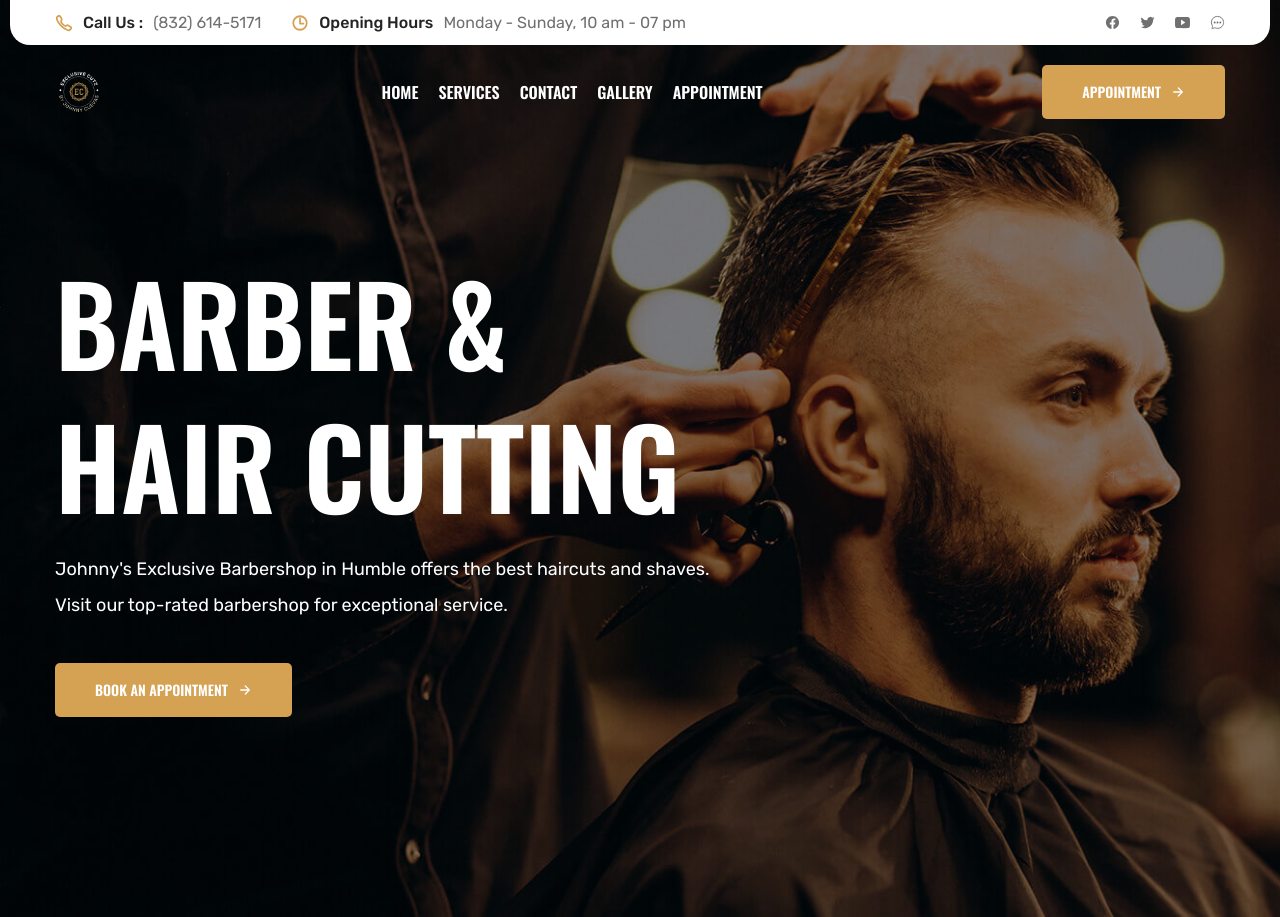
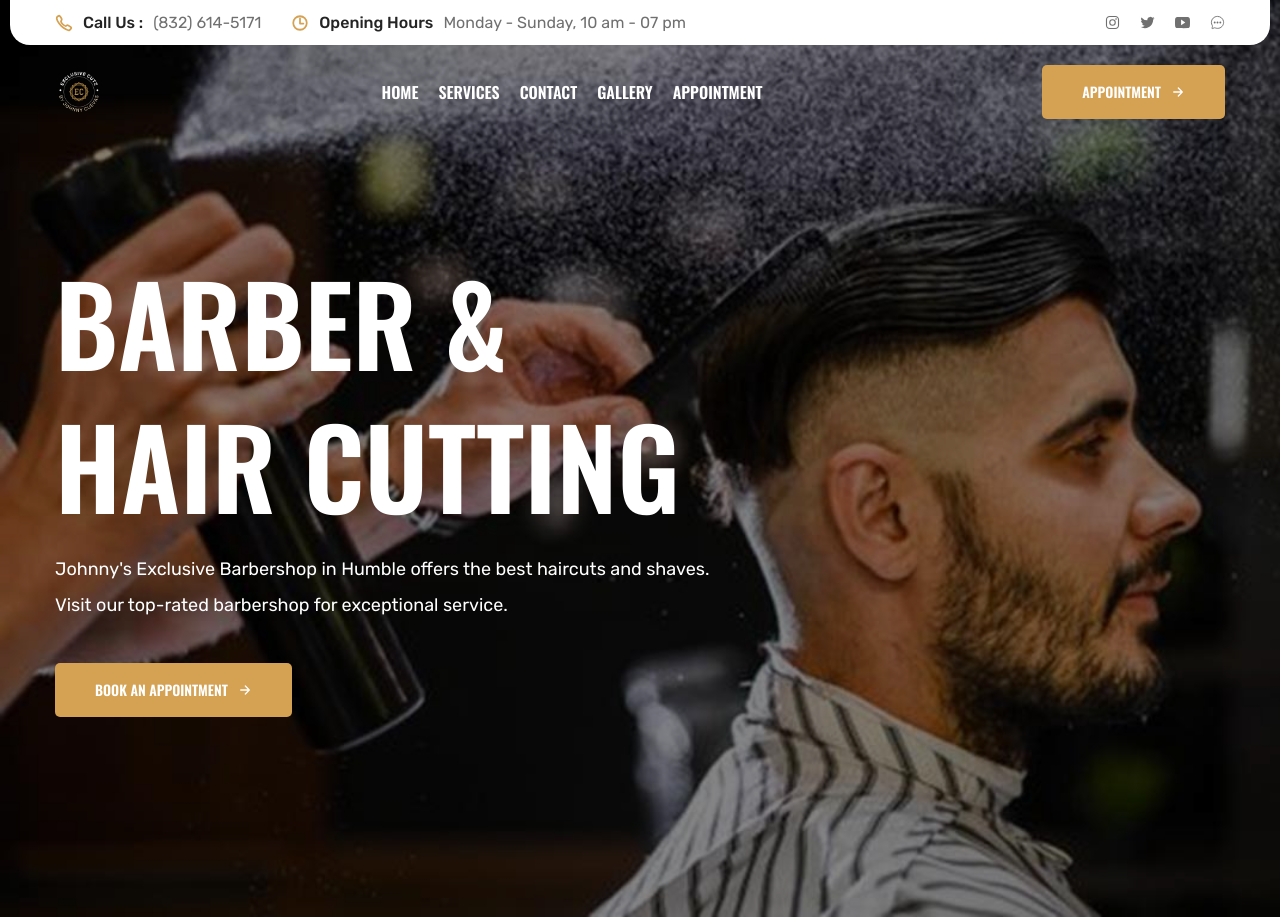
Before and after one commit to henrygarrido4/Barber.app, a website built with Vite: page index.html in a window 1280 px wide. Shown: the top 917 px of the page. Built offline with nearby package versions, Linux system fonts and the light colour scheme.

```diff
--- a/index.html
+++ b/index.html
@@ -120,7 +120,7 @@
         ]
       }
     </script>
-    <link rel="preload" as="image" href="./images/hero-banner.jpg" />
+    <link rel="preload" as="image" href="./images/hero-banner2.jpg" />
   </head>
   <body id="top">
     <!--
@@ -144,8 +144,11 @@
             <li>
               <ul class="social_list">
                 <li>
-                  <a href="#" class="social_link">
-                    <ion-icon name="logo-facebook"></ion-icon>
+                  <a
+                    href="https://www.instagram.com/johnnythebarberpr/"
+                    class="social_link"
+                  >
+                    <ion-icon name="logo-instagram"></ion-icon>
                   </a>
                 </li>
                 <li>
@@ -239,7 +242,7 @@
           class="section hero has_before has_bg_image"
           id="home"
           aria-label="home"
-          style="background-image: url('./images/hero-banner.jpg')"
+          style="background-image: url('./images/hero-banner2.jpg')"
         >
           <div class="container">
             <h1 class="h1 hero_title">Barber &amp; Hair Cutting</h1>
```
Also changed, not shown: contact.html (+5 -2 lines), gallery.html (+5 -2 lines), images/hero-banner2.avif (added), images/hero-banner2.jpg (added).
